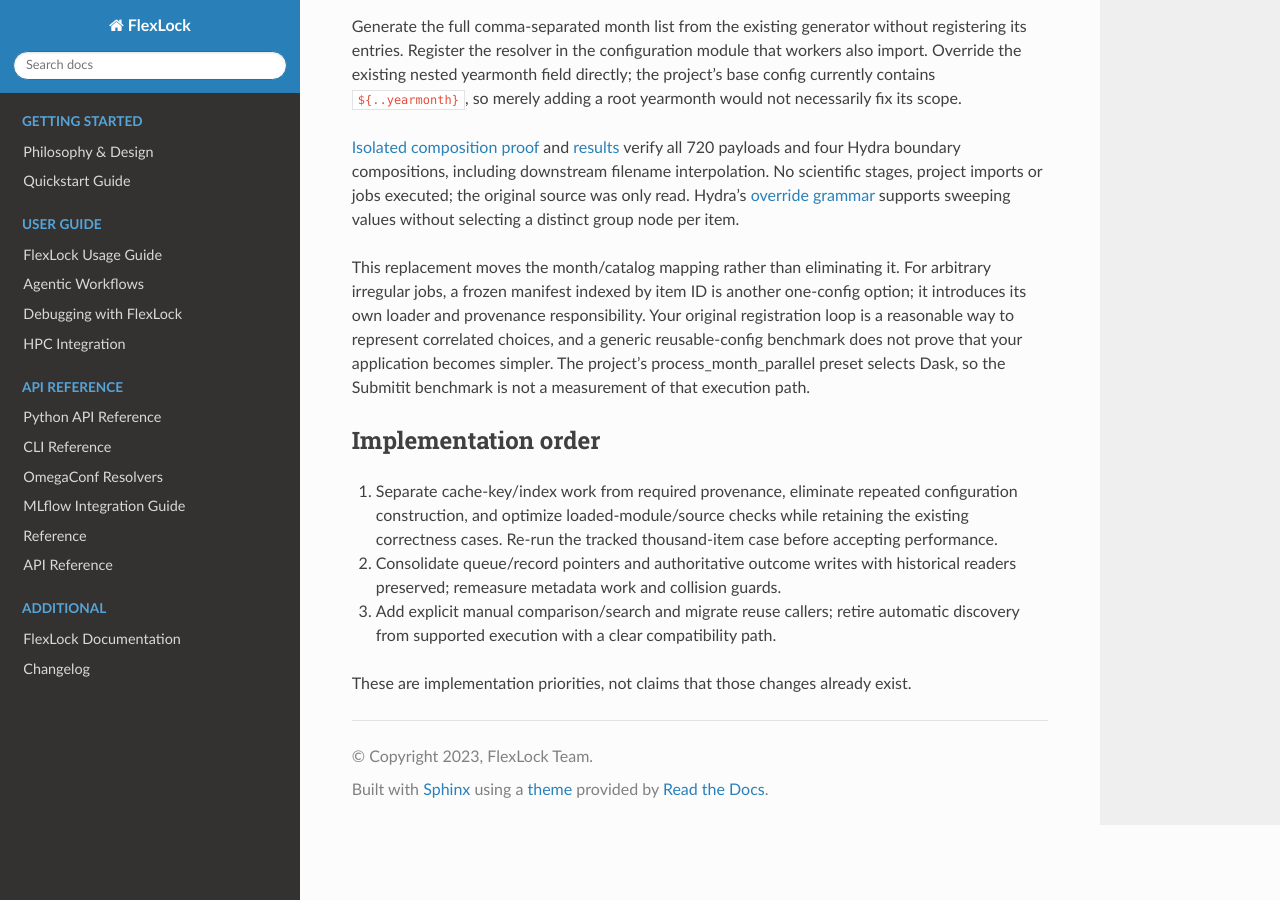
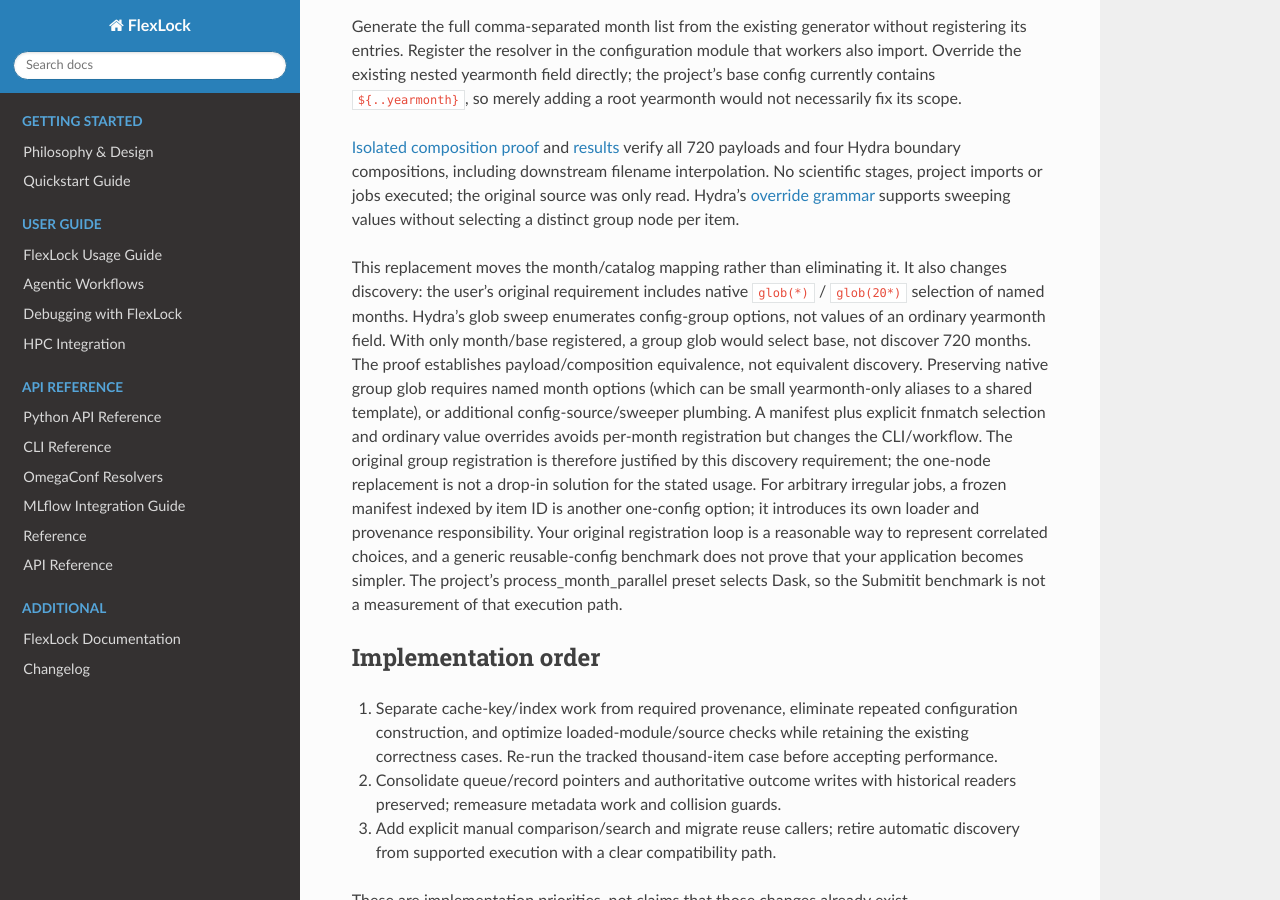
Before and after one commit to quentinf00/flexlock, a Sphinx documentation site: the page built from docs/performance_core_followup.md, in a window 1280 px wide and 900 px high, scrolled down 2810 px. Built offline with Sphinx 7.4.7 and the Read the Docs theme 3.1.0, drawn with Linux system fonts in a browser that asks for light colours.

Commit message:
Clarify native Hydra glob requirement for month discovery

```diff
--- a/docs/performance_core_followup.md
+++ b/docs/performance_core_followup.md
@@ -136,6 +136,17 @@ the original source was only read. Hydra's [override grammar](https://hydra.cc/d
 supports sweeping values without selecting a distinct group node per item.
 
 This replacement moves the month/catalog mapping rather than eliminating it.
+It also changes discovery: the user's original requirement includes native
+`glob(*)` / `glob(20*)` selection of named months. Hydra's glob sweep enumerates
+config-group options, not values of an ordinary yearmonth field. With only
+month/base registered, a group glob would select base, not discover 720 months.
+The proof establishes payload/composition equivalence, not equivalent discovery.
+Preserving native group glob requires named month options (which can be small
+yearmonth-only aliases to a shared template), or additional config-source/sweeper
+plumbing. A manifest plus explicit fnmatch selection and ordinary value overrides
+avoids per-month registration but changes the CLI/workflow. The original group
+registration is therefore justified by this discovery requirement; the one-node
+replacement is not a drop-in solution for the stated usage.
 For arbitrary irregular jobs, a frozen manifest indexed by item ID is another
 one-config option; it introduces its own loader and provenance responsibility.
 Your original registration loop is a reasonable way to represent correlated
```
